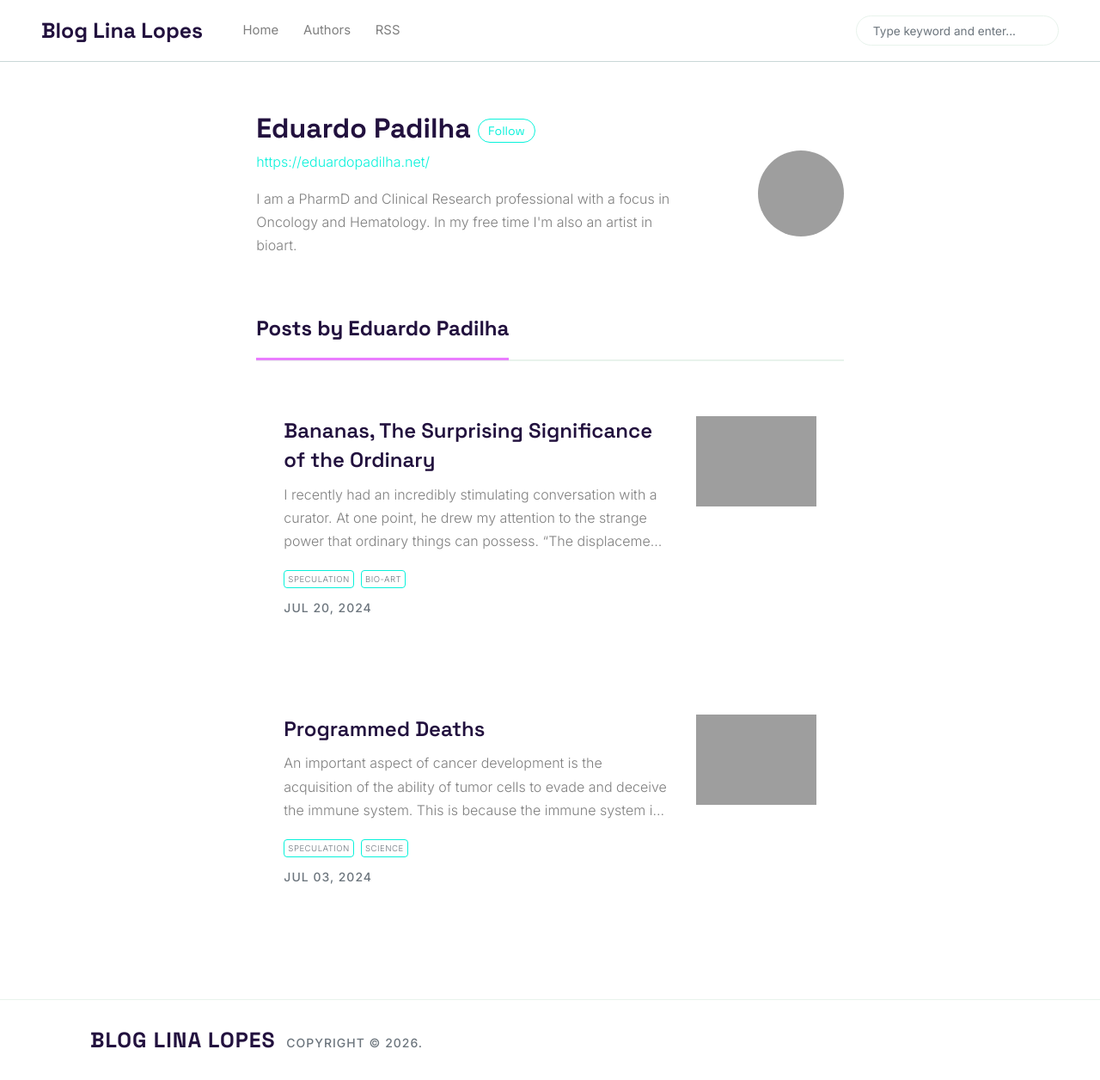
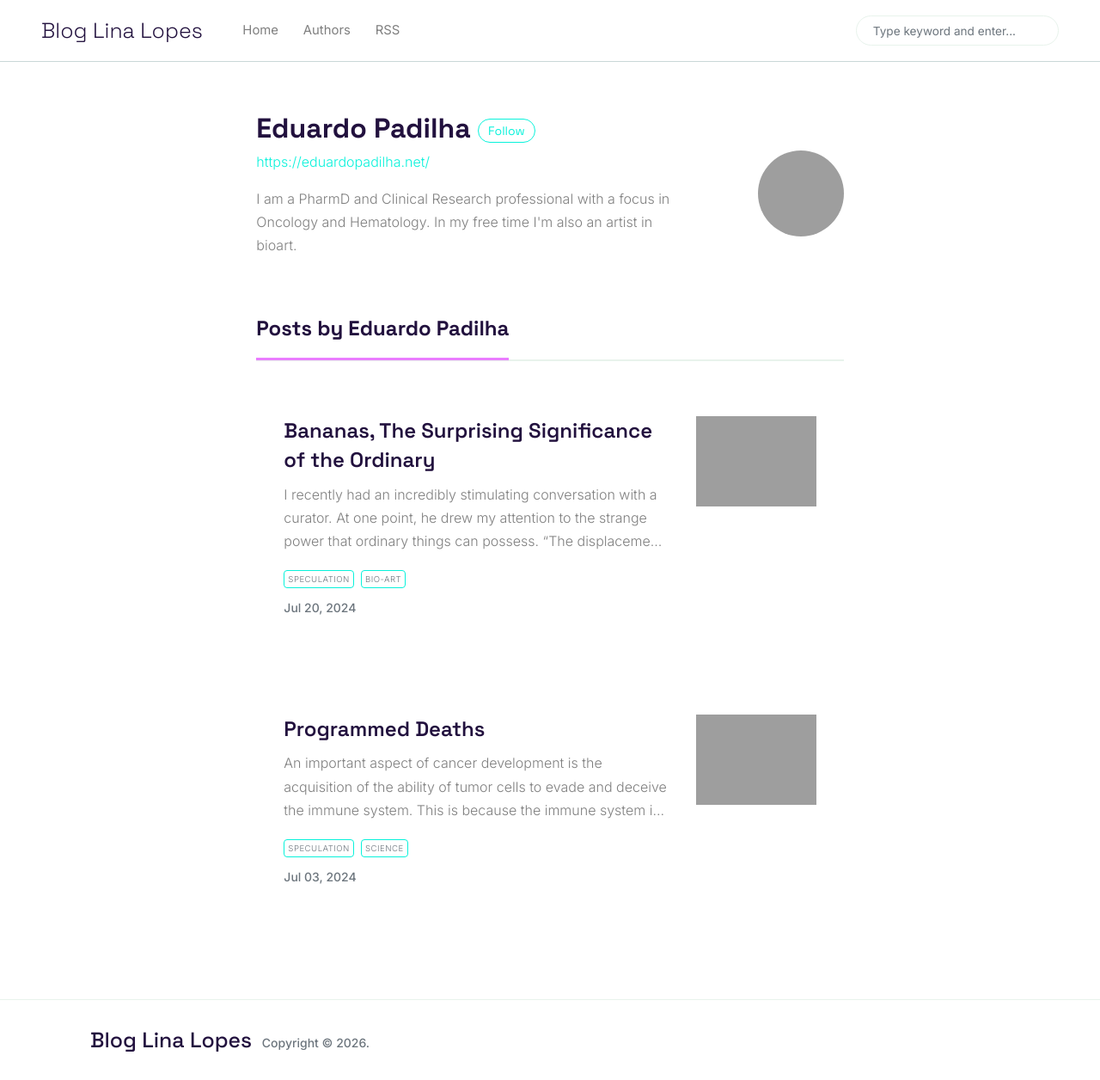
Before and after one commit to linalopes/Blog, a Jekyll site: the page built from _pages/author-eduardo.html, in a window 1280 px wide and 1256 px high. Shown: the whole window at 86% size. Built offline with Jekyll 4.4.1, drawn with Linux system fonts in a browser that asks for light colours; nearby versions of some CDN libraries; a script that is not in the unit is left out; grey boxes are pictures that could not be loaded.

Commit message:
chore: sync local changes

```diff
--- a/404.html
+++ b/404.html
@@ -3,7 +3,7 @@
 <head>
     <meta charset="UTF-8">
     <meta name="viewport" content="width=device-width, initial-scale=1.0">
-    <title>404 - System Error | Blog Lina Lopes</title>
+    <title>404 - System Error | {{site.name}}</title>
 
     <!-- WinBox CSS -->
     <link rel="stylesheet" href="https://cdn.jsdelivr.net/npm/winbox@0.2.82/dist/css/winbox.min.css">
--- a/_layouts/default.html
+++ b/_layouts/default.html
@@ -138,7 +138,7 @@
         <div class="container">
             <div class="row align-items-center justify-content-between">
                 <div>
-                    <span class="navbar-brand mr-2 mb-0 font-title">{{site.name}}</span>
+                    <span class="navbar-brand mr-2 mb-0">{{site.name}}</span>
                     <span>Copyright ©
                         <script>document.write(new Date().getFullYear())</script>.
                     </span>
--- a/assets/css/theme.css
+++ b/assets/css/theme.css
@@ -21,7 +21,6 @@ h1, h2, h3, h4, h5, h6,
 /* Navbar brand - Space Grotesk */
 .navbar-brand {
 	font-family: var(--font-family-title) !important;
-	font-weight: 700;
 	color: var(--color-brand-deep-purple) !important;
 }
 
@@ -894,8 +893,6 @@ footer {
 .text-muted,
 small.text-muted {
 	font-size: 0.875rem;
-	text-transform: uppercase;
-	letter-spacing: 1px;
 	font-weight: 500;
 	display: block;
 }
```
